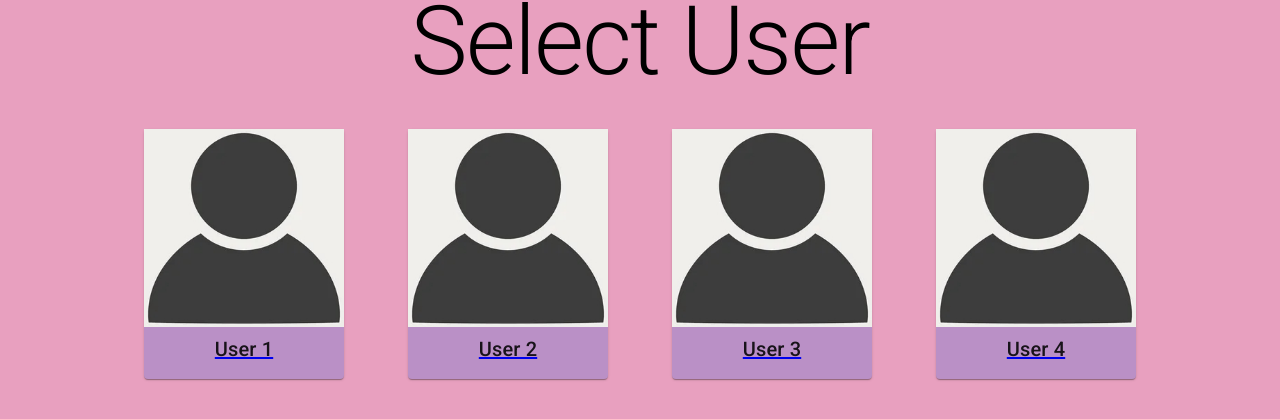
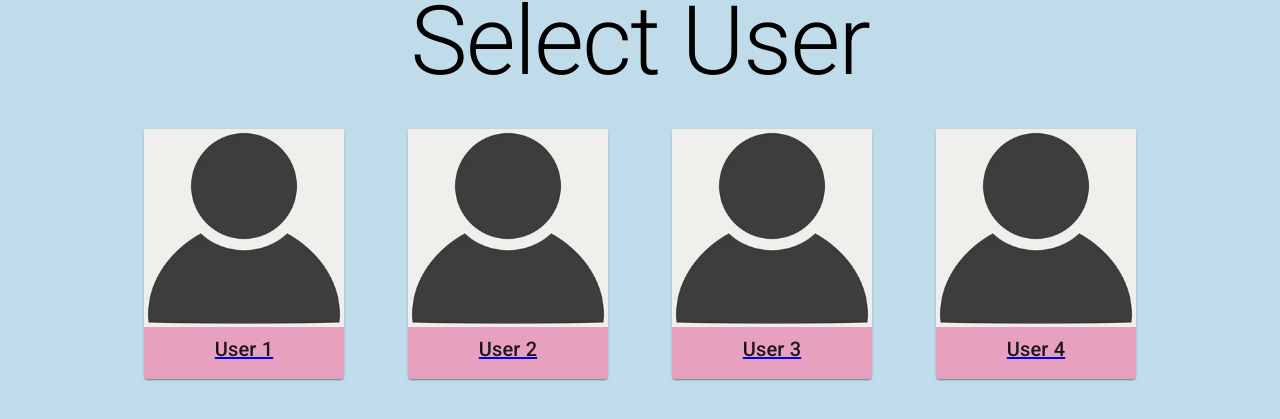
Before and after one commit to harshaln369/realtime-global-frontend, a React (Vite) app: page / in a window 1280 px wide. Shown: the part 171-590 px from the top of the page. Built offline with nearby package versions, Linux system fonts and the light colour scheme; no server answers.

Commit message:
styling fix

```diff
--- a/src/components/AppBar.jsx
+++ b/src/components/AppBar.jsx
@@ -94,25 +94,6 @@
               ))}
             </Menu>
           </Box>
-          <AdbIcon sx={{ display: { xs: "flex", md: "none" }, mr: 1 }} />
-          <Typography
-            variant="h5"
-            noWrap
-            component="a"
-            href=""
-            sx={{
-              mr: 2,
-              display: { xs: "flex", md: "none" },
-              flexGrow: 1,
-              fontFamily: "monospace",
-              fontWeight: 700,
-              letterSpacing: ".3rem",
-              color: "inherit",
-              textDecoration: "none",
-            }}
-          >
-            LOGO
-          </Typography>
           <Box sx={{ flexGrow: 1, display: { xs: "none", md: "flex" } }}>
             {pages.map((page) => (
               <Button
--- a/src/index.css
+++ b/src/index.css
@@ -12,5 +12,5 @@
   -webkit-font-smoothing: antialiased;
   -moz-osx-font-smoothing: grayscale;
   -webkit-text-size-adjust: 100%;
-  background: #e8a0bf;
+  background: #c0dbea;
 }
--- a/src/routes/root.jsx
+++ b/src/routes/root.jsx
@@ -21,10 +21,11 @@
           display: "flex",
           alignItems: "center",
           justifyContent: "center",
+          flexWrap: "wrap",
         }}
       >
         {users.map((user) => (
-          <Link to={`/notes/${user.userId}`}>
+          <Link to={`/notes/${user.userId}`} key={user.name}>
             <Paper
               key={user.userId}
               sx={{
@@ -33,7 +34,7 @@
                 textAlign: "center",
                 textJustify: "auto",
                 margin: "2rem",
-                background: "#BA90C6",
+                background: "#E8A0BF",
               }}
             >
               <img src={profile} alt="profile" width="100%" />
```
